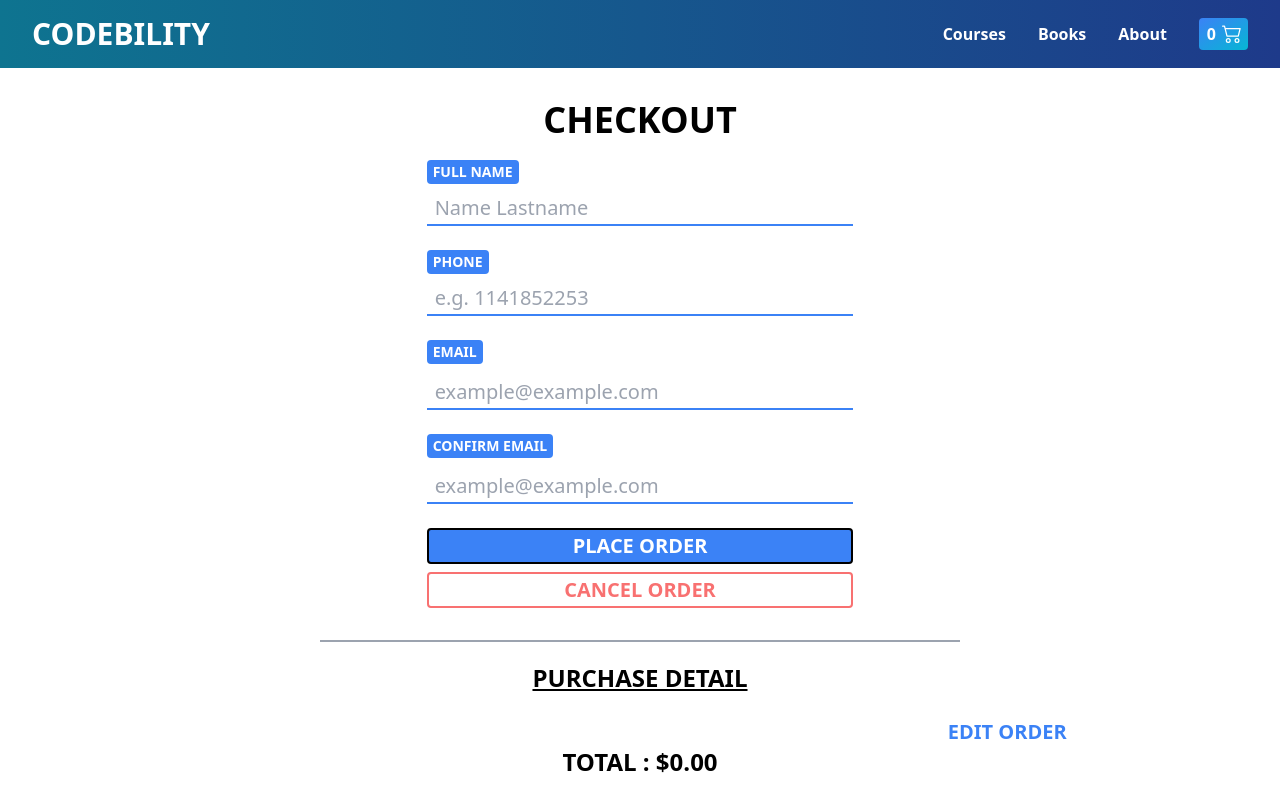
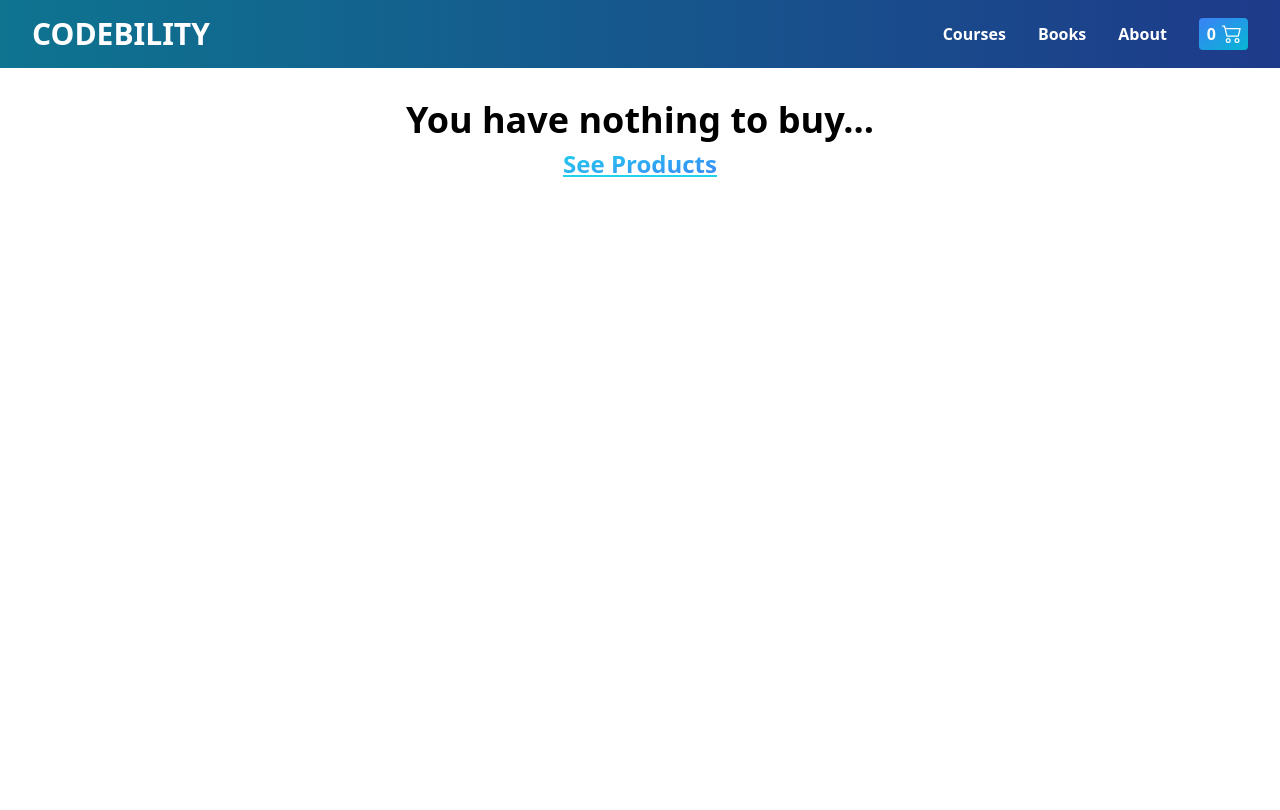
Before and after one commit to LlanoLucas/React_PFLlano, a React (Create React App) app in the folder codebility/: page /checkout in a window 1280 px wide. Built offline with nearby package versions, Linux system fonts and the light colour scheme.

Commit message:
solo falta el loading

```diff
--- a/codebility/src/components/Checkout/Checkout.js
+++ b/codebility/src/components/Checkout/Checkout.js
@@ -12,12 +12,14 @@ import {
   documentId,
   addDoc,
 } from "firebase/firestore";
+import { Link } from "react-router-dom";
 
 const Checkout = () => {
   const [loading, setLoading] = useState(false);
   const [orderId, setOrderId] = useState("");
 
-  const { cart, totalAmount, clearCart } = useContext(CartContext);
+  const { cart, totalAmount, clearCart, totalQuantity } =
+    useContext(CartContext);
 
   const createOrder = async ({ name, phone, email }) => {
     setLoading(true);
@@ -74,7 +76,7 @@ const Checkout = () => {
     }
   };
 
-  const redirectToInicio = () => {
+  const homeRedirect = () => {
     window.location.href = "/";
   };
 
@@ -82,24 +84,20 @@ const Checkout = () => {
     if (!loading && orderId) {
       Swal.fire({
         title: "ORDER PLACED",
-        text: `THE ID OF YOUR ORDER IS: ${orderId}`,
+        text: `The ID of your order is: ${orderId}`,
         icon: "success",
         confirmButtonText: "GO TO START",
-        customClass: {
-          confirmButton: "button is-success is-rounded",
-        },
+        confirmButtonColor: "#3b82f6",
         onClose: () => {
-          redirectToInicio();
+          homeRedirect();
         },
       });
     } else if (loading) {
       Swal.fire({
-        title: "GENERATING ORDER ID",
-        text: "WAIT WHILE YOUR ID IS GENERATING...",
+        title: "Generating your order ID",
+        text: "Wait while your ID is generating...",
         allowOutsideClick: false,
-        customClass: {
-          confirmButton: "button is-success is-rounded",
-        },
+        confirmButtonColor: "#3b82f6",
         onBeforeOpen: () => {
           Swal.showLoading();
         },
@@ -107,12 +105,28 @@ const Checkout = () => {
     }
   }, [loading, orderId]);
 
+  if (totalQuantity > 0) {
     return (
       <div className="mt-8">
         <h1 className="text-4xl font-bold text-center mb-5">CHECKOUT</h1>
         <CheckoutForm onConfirm={createOrder} />
       </div>
     );
+  } else {
+    return (
+      <div className="flex flex-col items-center mt-8 font-semibold">
+        <h1 className="text-center text-4xl font-bold">
+          You have nothing to buy...
+        </h1>
+        <Link
+          to={"/"}
+          className="mt-2 underline decoration-cyan-400 bg-gradient-to-br from-cyan-400 to-blue-500 bg-clip-text text-transparent text-2xl hover:scale-110 transition-all ease-in-out duration-300 hover:bg-gradient-to-tl"
+        >
+          See Products
+        </Link>
+      </div>
+    );
+  }
 };
 
 export default Checkout;
--- a/codebility/src/components/CheckoutDetail/CheckoutDetail.js
+++ b/codebility/src/components/CheckoutDetail/CheckoutDetail.js
@@ -4,7 +4,7 @@ import { CartContext } from "../../context/CartContext";
 import { Link } from "react-router-dom";
 
 const CheckoutDetail = () => {
-  const { cart, totalAmount } = useContext(CartContext);
+  const { cart, totalAmount, totalQuantity } = useContext(CartContext);
 
   return (
     <div className="flex flex-col mt-5 mb-8 w-full items-center">
@@ -18,7 +18,10 @@ const CheckoutDetail = () => {
         />
       ))}
       <div className="text-blue-500 font-semibold w-8/12 mt-2 text-end">
-        <Link className="hover:underline" to="/cart">
+        <Link
+          className="hover:text-blue-600 hover:underline transition duration-200"
+          to="/cart"
+        >
           EDIT ORDER
         </Link>
       </div>
--- a/codebility/src/components/CheckoutForm/CheckoutForm.js
+++ b/codebility/src/components/CheckoutForm/CheckoutForm.js
@@ -40,7 +40,7 @@ const CheckoutForm = ({ onConfirm }) => {
               value={name}
               required
               onChange={({ target }) => setName(target.value)}
-              className="px-2 w-full border-b-2 py-0.5 border-blue-500 focus:outline-none  focus:scale-105 transition duration-300"
+              className="px-2 w-full border-b-2 py-0.5 border-blue-500 focus:outline-none  focus:scale-105 focus:border-blue-800 transition duration-300"
             />
           </label>
         </p>
@@ -55,7 +55,7 @@ const CheckoutForm = ({ onConfirm }) => {
               value={phone}
               required
               onChange={({ target }) => setPhone(target.value)}
-              className="px-2 w-full border-b-2 py-0.5 border-blue-500 focus:outline-none  focus:scale-105 transition duration-300"
+              className="px-2 w-full border-b-2 py-0.5 border-blue-500 focus:outline-none  focus:scale-105 focus:border-blue-800 transition duration-300"
             />
           </label>
         </p>
@@ -70,7 +70,7 @@ const CheckoutForm = ({ onConfirm }) => {
               value={email}
               required
               onChange={({ target }) => setEmail(target.value)}
-              className="px-2 w-full border-b-2 py-0.5 border-blue-500 focus:outline-none  focus:scale-105 transition duration-300"
+              className="px-2 w-full border-b-2 py-0.5 border-blue-500 focus:outline-none  focus:scale-105 focus:border-blue-800 transition duration-300"
             />
           </label>
         </p>
@@ -85,14 +85,14 @@ const CheckoutForm = ({ onConfirm }) => {
               value={confirmEmail}
               required
               onChange={({ target }) => setConfirmEmail(target.value)}
-              className="px-2 w-full border-b-2 py-0.5 border-blue-500 focus:outline-none focus:scale-105 transition duration-300"
+              className="px-2 w-full border-b-2 py-0.5 border-blue-500 focus:outline-none focus:scale-105 focus:border-blue-800 transition duration-300"
             />
           </label>
         </p>
         <div className="flex flex-col gap-2">
           <button
             type="submit"
-            className="flex items-center justify-center w-full border-2 border-black bg-blue-500 rounded text-white py-0.5 font-semibold hover:scale-105 transition duration-300"
+            className="flex items-center justify-center w-full border-2 border-black bg-blue-500 rounded text-white py-0.5 font-semibold hover:bg-blue-600 hover:scale-105 transition duration-300"
           >
             PLACE ORDER
           </button>
```
Lines whose indentation alone changed are shown as unchanged.
